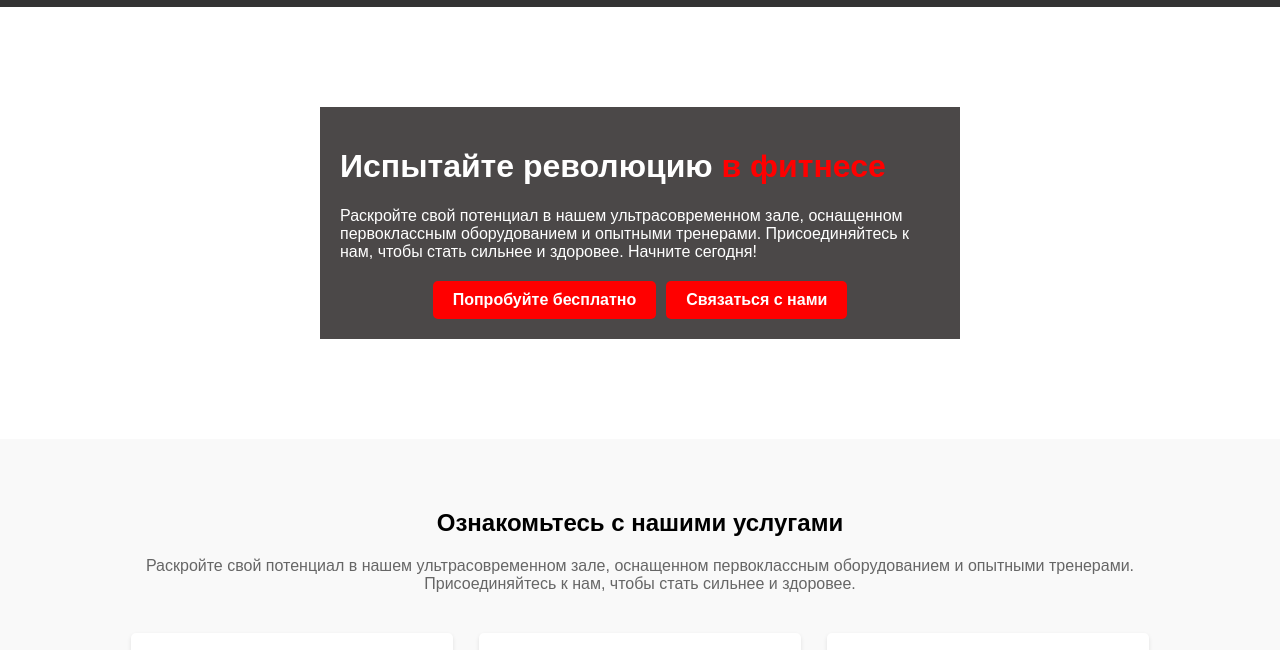
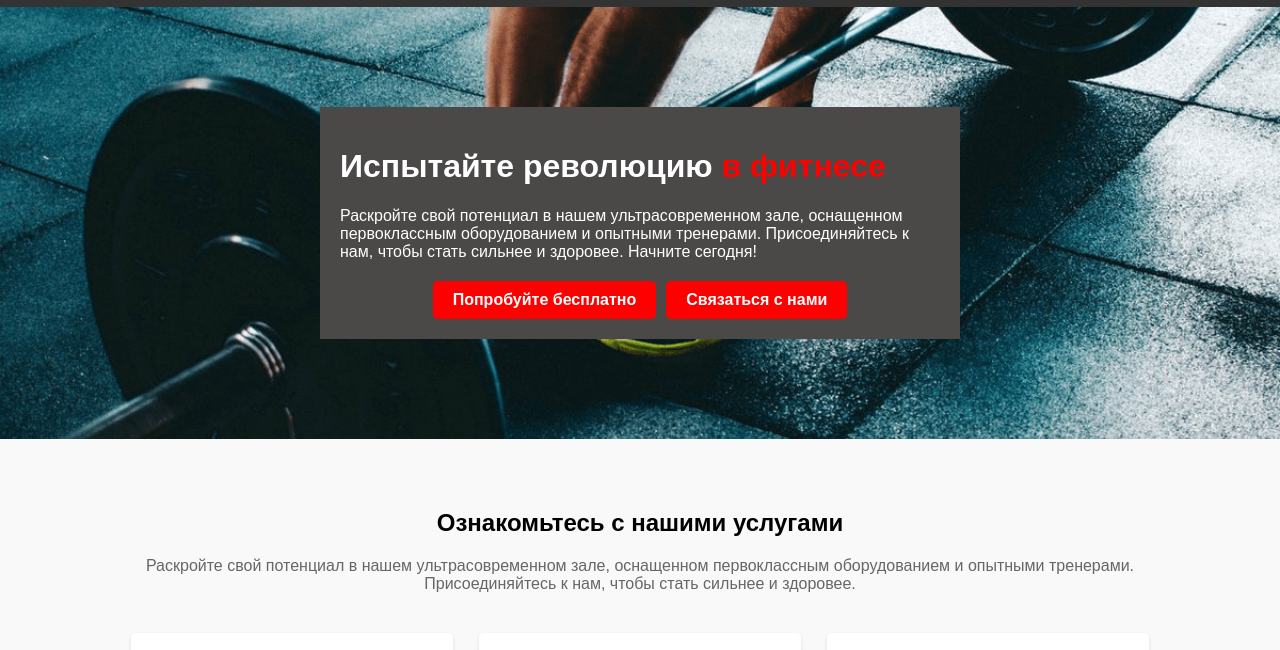
Before and after one commit to T1nlide/gym-site, a plain HTML site: page index.html in a window 1280 px wide. Shown: the part 77-727 px from the top of the page. Drawn offline with Linux system fonts and the light colour scheme.

Commit message:
Update style.css

```diff
--- a/css/style.css
+++ b/css/style.css
@@ -42,7 +42,7 @@ nav ul li a {
 }
 
 .Experience {
-    background-image: url(/img/bg.png);
+    background-image: url(/img/bg.jpg);
     background-position: center;
     background-size: cover;
     color: #fff;
```
